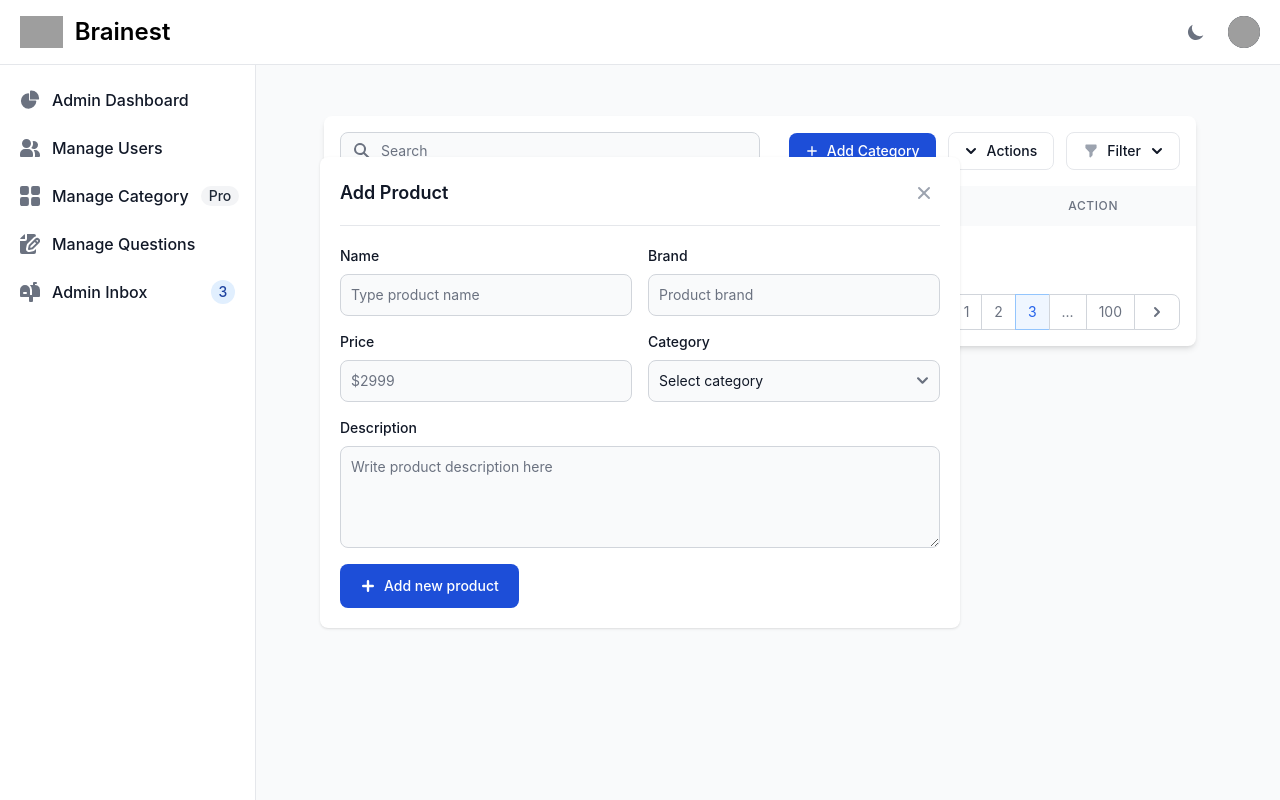
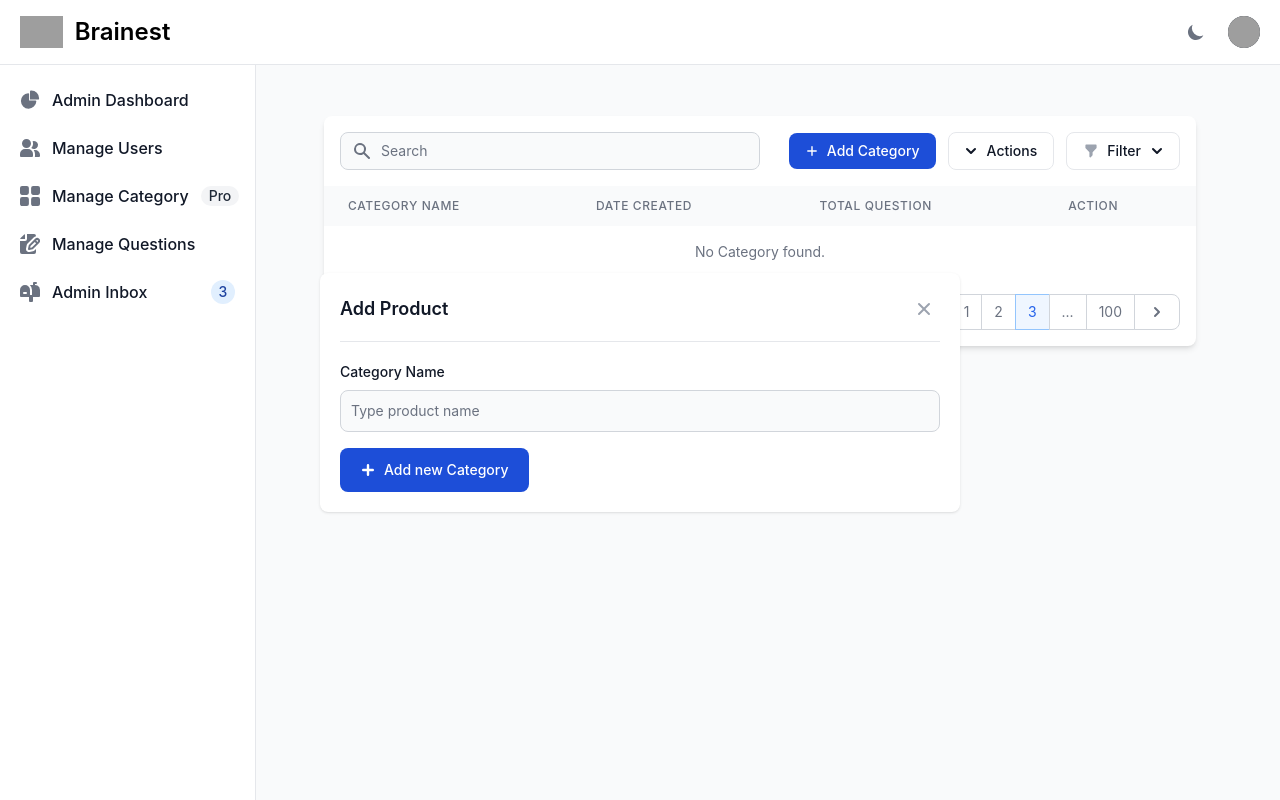
Before and after one commit to Pujiarto-Tri/otos, a Django app: page /otosapp/admin/categories/ in a window 1280 px wide, after a click on "Add Category". Run offline with Django 5.2, Linux system fonts and the light colour scheme; a user stored in the database is signed in; data comes from the database, SQL or seed files in the repository; data that the repository does not hold is empty; some libraries are stand-ins or nearby versions; grey boxes are pictures that could not be loaded.

Commit message:
modified:   otosapp/__pycache__/views.cpython-313.pyc 	modified:   otosapp/templates/admin/manage_categories/category_list.html 	modified:   otosapp/views.py

```diff
--- a/otosapp/templates/admin/manage_categories/category_list.html
+++ b/otosapp/templates/admin/manage_categories/category_list.html
@@ -201,26 +201,16 @@
             <!-- Modal body -->
             <form action="#">
                 <div class="grid gap-4 mb-4 sm:grid-cols-2">
-                    <div>
-                        <label for="name" class="block mb-2 text-sm font-medium text-gray-900 dark:text-white">Name</label>
+                    <div class="sm:col-span-2">
+                        <label for="name" class="block mb-2 text-sm font-medium text-gray-900 dark:text-white">Category Name</label>
                         <input type="text" name="name" id="name" class="bg-gray-50 border border-gray-300 text-gray-900 text-sm rounded-lg focus:ring-primary-600 focus:border-primary-600 block w-full p-2.5 dark:bg-gray-700 dark:border-gray-600 dark:placeholder-gray-400 dark:text-white dark:focus:ring-primary-500 dark:focus:border-primary-500" placeholder="Type product name" required="">
                     </div>
-                    <div>
-                        <label for="brand" class="block mb-2 text-sm font-medium text-gray-900 dark:text-white">Brand</label>
-                        <input type="text" name="brand" id="brand" class="bg-gray-50 border border-gray-300 text-gray-900 text-sm rounded-lg focus:ring-primary-600 focus:border-primary-600 block w-full p-2.5 dark:bg-gray-700 dark:border-gray-600 dark:placeholder-gray-400 dark:text-white dark:focus:ring-primary-500 dark:focus:border-primary-500" placeholder="Product brand" required="">
-                    </div>
-                    <div>
-                        <label for="price" class="block mb-2 text-sm font-medium text-gray-900 dark:text-white">Price</label>
-                        <input type="number" name="price" id="price" class="bg-gray-50 border border-gray-300 text-gray-900 text-sm rounded-lg focus:ring-primary-600 focus:border-primary-600 block w-full p-2.5 dark:bg-gray-700 dark:border-gray-600 dark:placeholder-gray-400 dark:text-white dark:focus:ring-primary-500 dark:focus:border-primary-500" placeholder="$2999" required="">
-                    </div>
-                    <div><label for="category" class="block mb-2 text-sm font-medium text-gray-900 dark:text-white">Category</label><select id="category" class="bg-gray-50 border border-gray-300 text-gray-900 text-sm rounded-lg focus:ring-primary-500 focus:border-primary-500 block w-full p-2.5 dark:bg-gray-700 dark:border-gray-600 dark:placeholder-gray-400 dark:text-white dark:focus:ring-primary-500 dark:focus:border-primary-500"><option selected="">Select category</option><option value="TV">TV/Monitors</option><option value="PC">PC</option><option value="GA">Gaming/Console</option><option value="PH">Phones</option></select></div>
-                    <div class="sm:col-span-2"><label for="description" class="block mb-2 text-sm font-medium text-gray-900 dark:text-white">Description</label><textarea id="description" rows="4" class="block p-2.5 w-full text-sm text-gray-900 bg-gray-50 rounded-lg border border-gray-300 focus:ring-primary-500 focus:border-primary-500 dark:bg-gray-700 dark:border-gray-600 dark:placeholder-gray-400 dark:text-white dark:focus:ring-primary-500 dark:focus:border-primary-500" placeholder="Write product description here"></textarea></div>
                 </div>
                 <button type="submit" class="text-white inline-flex items-center bg-primary-700 hover:bg-primary-800 focus:ring-4 focus:outline-none focus:ring-primary-300 font-medium rounded-lg text-sm px-5 py-2.5 text-center dark:bg-primary-600 dark:hover:bg-primary-700 dark:focus:ring-primary-800">
                     <svg class="mr-1 -ml-1 w-6 h-6" fill="currentColor" viewbox="0 0 20 20" xmlns="http://www.w3.org/2000/svg">
                         <path fill-rule="evenodd" d="M10 5a1 1 0 011 1v3h3a1 1 0 110 2h-3v3a1 1 0 11-2 0v-3H6a1 1 0 110-2h3V6a1 1 0 011-1z" clip-rule="evenodd" />
                     </svg>
-                    Add new product
+                    Add new Category
                 </button>
             </form>
         </div>
--- a/otosapp/views.py
+++ b/otosapp/views.py
@@ -57,6 +57,17 @@ def user_delete(request, user_id):
     return render(request, 'admin/manage_user/user_confirm_delete.html', {'user': user})
 
 
+@login_required
+@admin_required
+def category_create(request):
+    if request.method == 'POST':
+        form = CategoryCreationForm(request.POST)
+        if form.is_valid():
+            form.save()
+            return redirect('category_list')
+    else:
+        form = CategoryCreationForm()
+    return render(request, 'admin/manage_categories/category_form.html', {'form': form, 'title': 'Add New Category'})
 
 @login_required
 @admin_required
```
